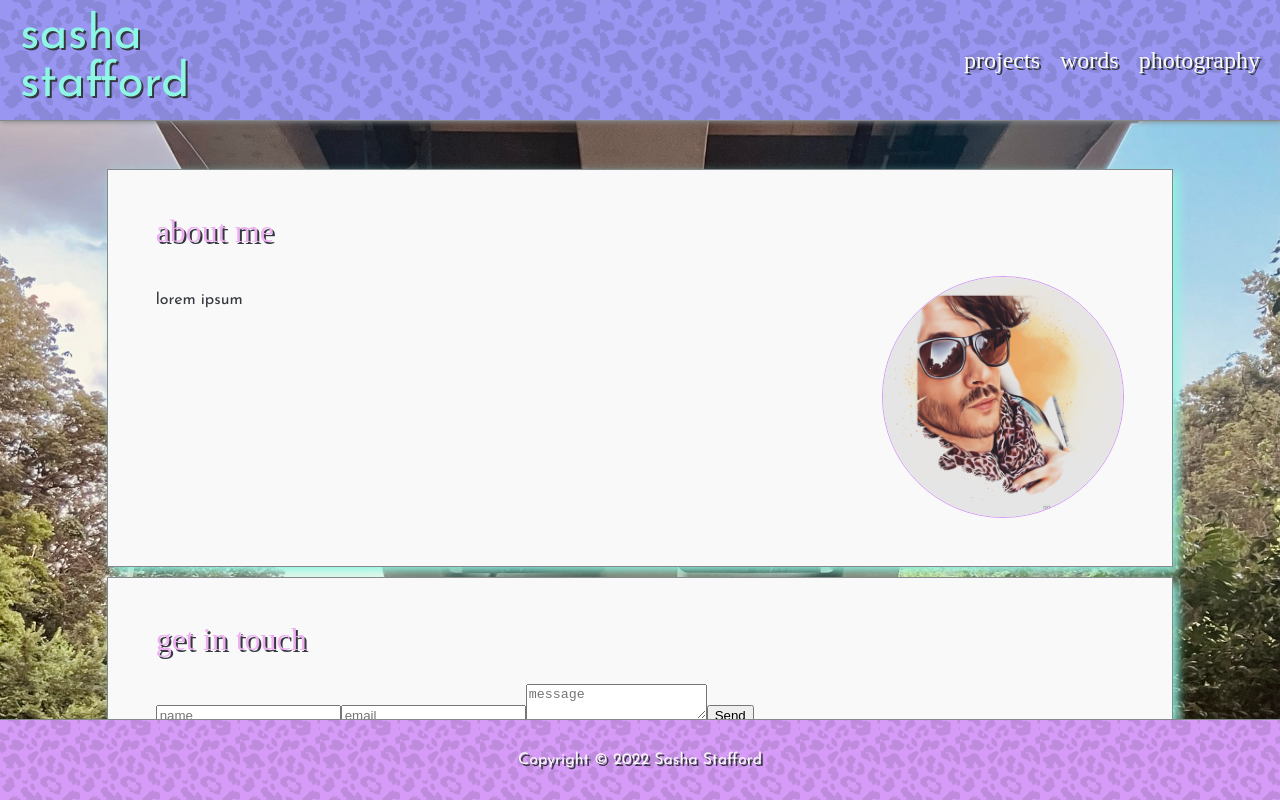
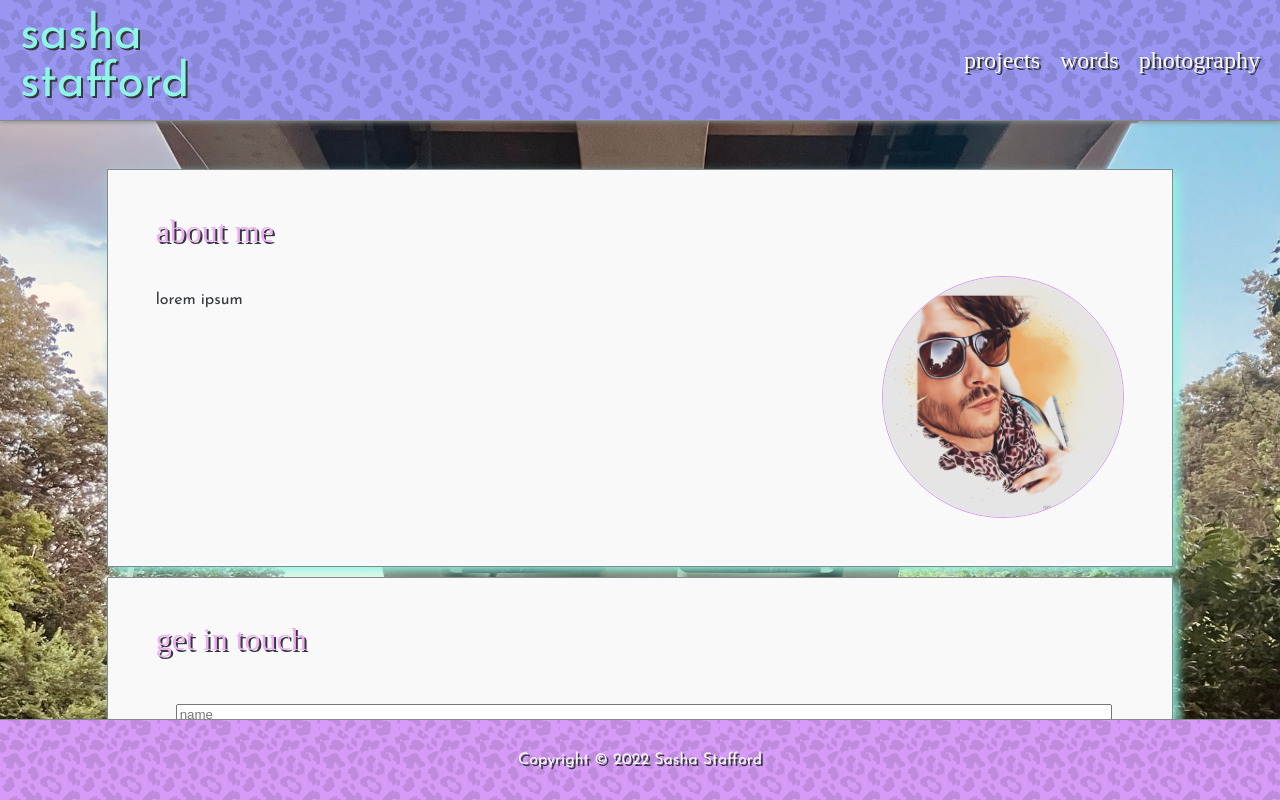
Before and after one commit to sashadarling/sashadarling.github.io, a Next.js app: page / in a window 1280 px wide. Built offline with nearby package versions, Linux system fonts and the light colour scheme; a web font is replaced by a local one.

Commit message:
initial form styles

```diff
--- a/styles/components/ContactForm.module.css
+++ b/styles/components/ContactForm.module.css
@@ -1,3 +1,10 @@
 .form {
+    display: flex;
+    padding: 20px;
+    flex-direction: column;
+    width: 100%;
+}
 
+.form > * {
+    width: 100%;
 }
```
